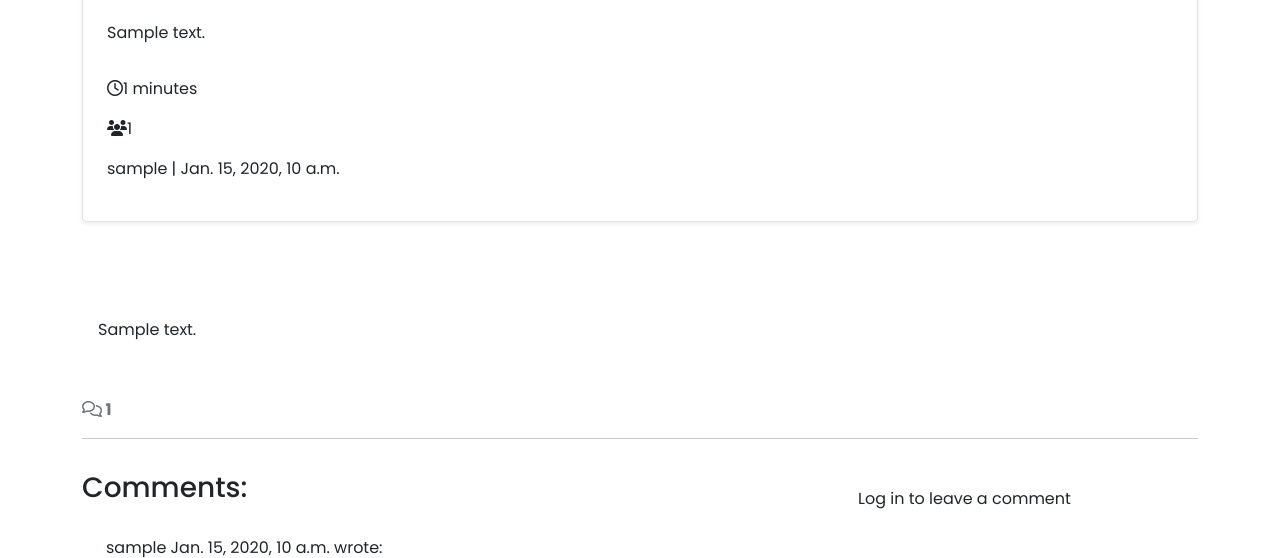
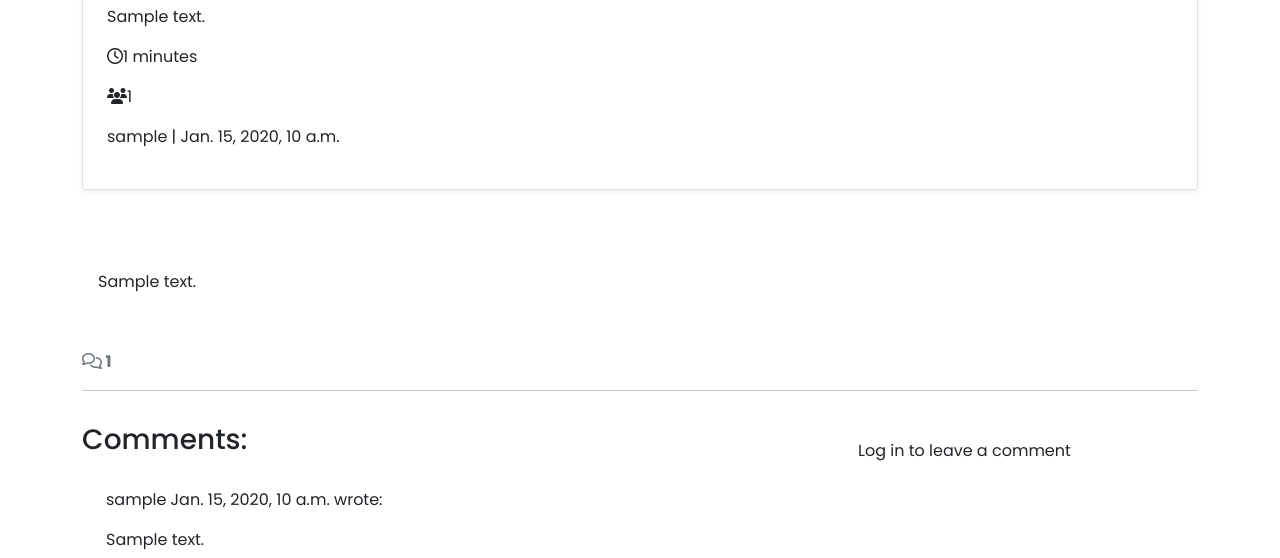
Before and after one commit to MartsyniukOlena/recipes-website, a Django app: a page that uses recipes/templates/recipes/recipe_detail.html in a window 1280 px wide. Shown: the part 213-771 px from the top of the page. Run offline with Django 4.2, Linux system fonts and the light colour scheme; tables that the repository leaves empty hold one stand-in row (values such as "Sample post"); some libraries are stand-ins or nearby versions.

Commit message:
Edit signup and recipe detail pages

```diff
--- a/recipes/templates/recipes/recipe_detail.html
+++ b/recipes/templates/recipes/recipe_detail.html
@@ -9,7 +9,7 @@
             <div class="row g-0 border rounded overflow-hidden flex-md-row mb-4 shadow-sm h-md-250 position-relative">
                 <div class="col p-4 d-flex flex-column position-static">
                     <h1 class="recipe-title">{{ recipe.title }}</h1>
-                    <p class="recipe-excerpt">{{ recipe.excerpt | linebreaks }}</p>
+                    <div class="recipe-excerpt">{{ recipe.excerpt | linebreaks }}</div>
                     <p class="card-text"><i class="fa-regular fa-clock"></i>{{ recipe.cooking_time }} minutes</p>
                     <p><i class="fa-solid fa-users"></i>{{ recipe.servings }}</p>
                     <p class="recipe-subtitle">{{ recipe.author }} | {{ recipe.created_on }}</p>
@@ -36,14 +36,11 @@
             <div class="card-body">
                 <!-- The recipe content goes inside the card-text. -->
                 <!-- Use the | safe filter inside the template tags -->
-                <p class="card-text">
-                    {{ recipe.content | linebreaks | safe }}
-                </p>
+                <div class="card-text">{{ recipe.content | linebreaks | safe }}</div>
 
                 {% if user.is_authenticated and recipe.author == user %}
                 <a class="btn btn-edit" href="{% url 'recipe_edit' slug=recipe.slug %}">Edit Recipe</a>
-                <button class="btn btn-danger delete-recipe-btn" data-recipe-slug="{{ recipe.slug }}">Delete
-                    Recipe</button>
+                <button class="btn btn-danger delete-recipe-btn" data-recipe-slug="{{ recipe.slug }}">Delete Recipe</button>
                 {% endif %}
                 {% if request.user.is_authenticated and recipe.status != 0 %}
                     {% if is_favorite %}
--- a/templates/errors/404.html
+++ b/templates/errors/404.html
@@ -15,7 +15,7 @@
                 <div class="my-5">
                     <h4>
                         <a href="{% url 'recipes_list' %}"
-                            class="shop-now-button btn btn-lg rounded-0 text-uppercase py-3">
+                            class="btn btn-edit">
                                 Return to Recipes
                         </a>
                     </h4>
```
Also changed, not shown: templates/account/signup.html (+16 -5 lines).
